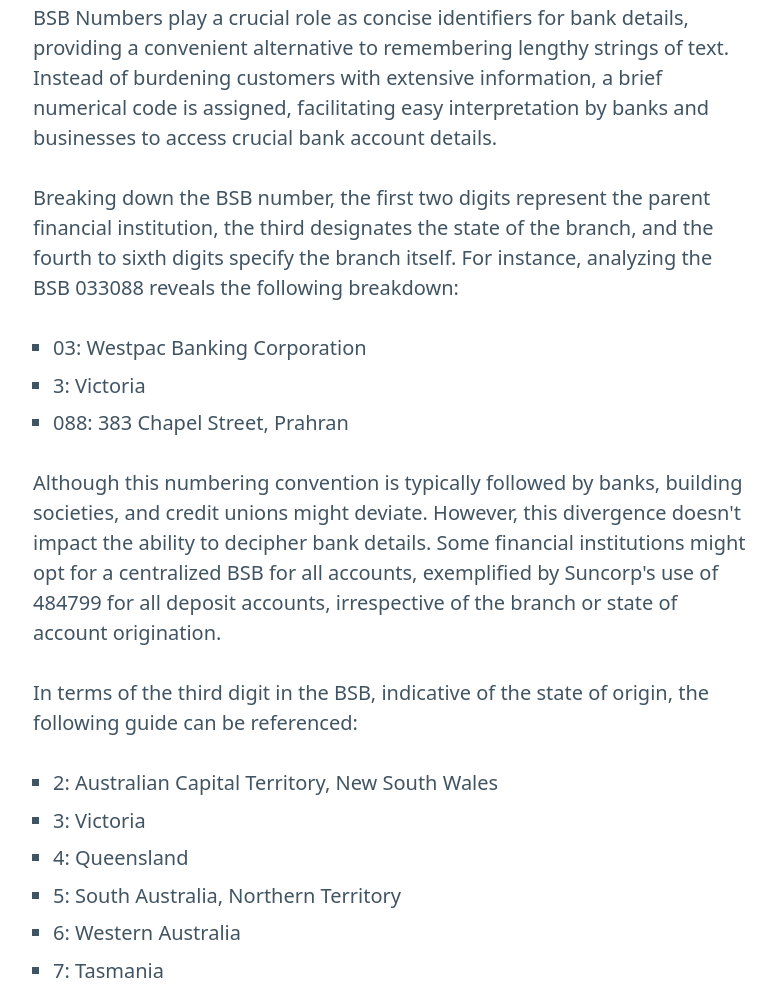
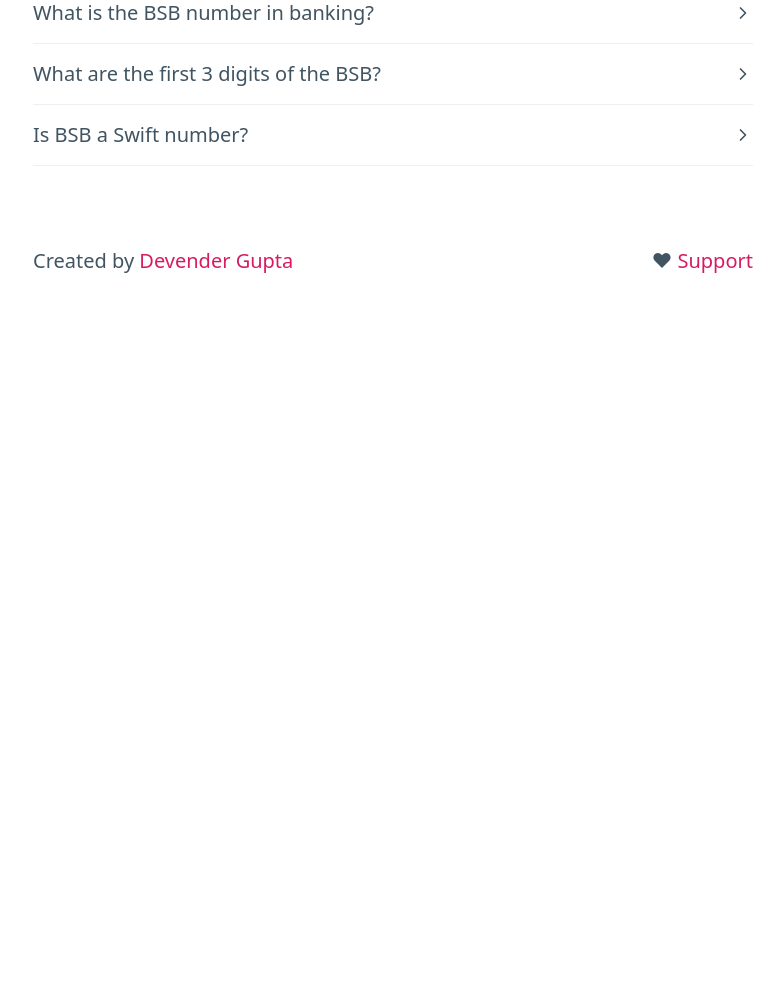
Before and after one commit to devenderkg/BSB-Lookup, a plain HTML site: page index.html in a window 1280 px wide. Shown: the part 488-1492 px from the top of the page, without its empty margins (247-1031 px from the left). After the commit the page ends 864 px from the top, so only its background shows below. Drawn offline with Linux system fonts and the light colour scheme.

Commit message:
Update index.html

```diff
--- a/index.html
+++ b/index.html
@@ -6,7 +6,7 @@
     <meta name="viewport" content="width=device-width,initial-scale=1">
     <meta name="description"
         content="Discover Australian Bank NSN Numbers easily with our BSB Number Search. Locate NSN Numbers by Number, State, Institution, or Bank effortlessly.">
-    <meta property="og:title" content="Search Australian Bank and Institution BSB Numbers | BSB Lookup">
+    <meta property="og:title" content="Search Australian Bank BSB Numbers | BSB Lookup">
     <meta property="og:type" content="website">
     <meta property="og:url" content="https://devenderkg.github.io/bsb-lookup/">
     <meta property="og:image" content="https://devenderkg.github.io/bsb-lookup/assets/og.png">
@@ -61,44 +61,6 @@
             <div id="googleMaps"></div>
         </div>
         <hr style="margin-bottom: 2rem;">
-        <p>
-            BSB Numbers play a crucial role as concise identifiers for bank details, providing a convenient alternative to
-            remembering lengthy strings of text. Instead of burdening customers with extensive information, a brief numerical
-            code is assigned, facilitating easy interpretation by banks and businesses to access crucial bank account details.
-        </p>
-
-        <p>
-            Breaking down the BSB number, the first two digits represent the parent financial institution, the third designates
-            the state of the branch, and the fourth to sixth digits specify the branch itself. For instance, analyzing the BSB
-            033088 reveals the following breakdown:
-        </p>
-
-        <ul>
-            <li>03: Westpac Banking Corporation</li>
-            <li>3: Victoria</li>
-            <li>088: 383 Chapel Street, Prahran</li>
-        </ul>
-
-        <p>
-            Although this numbering convention is typically followed by banks, building societies, and credit unions might
-            deviate. However, this divergence doesn't impact the ability to decipher bank details. Some financial institutions
-            might opt for a centralized BSB for all accounts, exemplified by Suncorp's use of 484799 for all deposit accounts,
-            irrespective of the branch or state of account origination.
-        </p>
-
-        <p>
-            In terms of the third digit in the BSB, indicative of the state of origin, the following guide can be referenced:
-        </p>
-
-        <ul>
-            <li>2: Australian Capital Territory, New South Wales</li>
-            <li>3: Victoria</li>
-            <li>4: Queensland</li>
-            <li>5: South Australia, Northern Territory</li>
-            <li>6: Western Australia</li>
-            <li>7: Tasmania</li>
-        </ul>
-
         <details>
             <summary>What is the BSB number in banking?</summary>
             <p>The BSB number (Bank/State/Branch number) is a numerical code used in banking to identify a specific branch and
```
